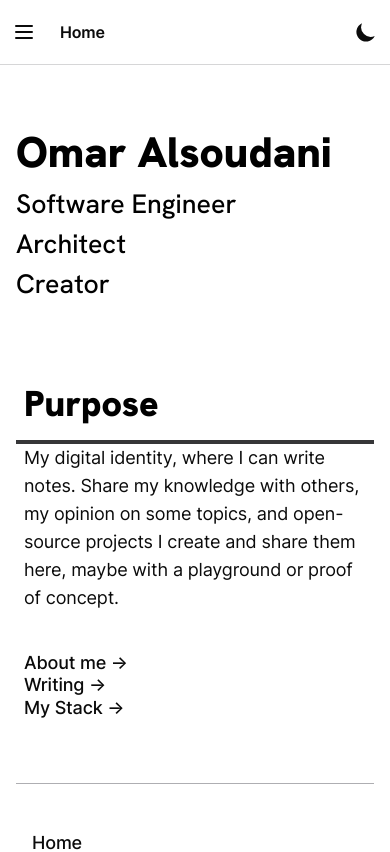
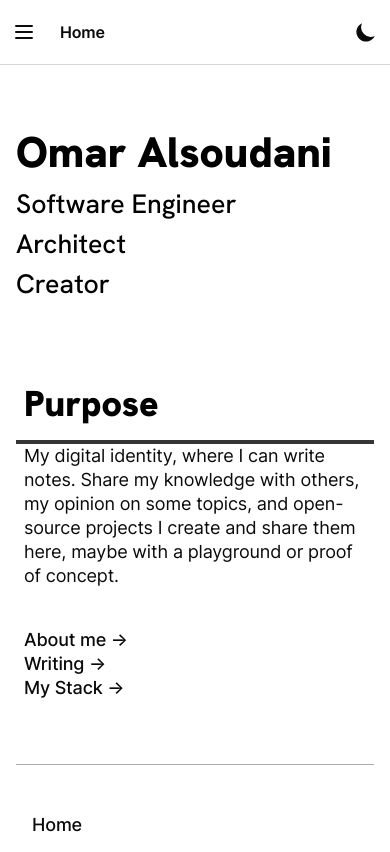
Before and after one commit to omaralsoudanii/mkreg.dev, a Next.js app: page / in a window 390 px wide. Shown: the top 852 px of the page. Built offline with nearby package versions, Linux system fonts and the light colour scheme; no server answers; what @tailwindcss/typography, tailwindcss-line-clamp would draw is missing.

Commit message:
adjust font heights

```diff
--- a/src/pages/index.tsx
+++ b/src/pages/index.tsx
@@ -28,7 +28,7 @@ const Home = () => {
               </h1>
             </div>
             <div className="flex flex-col !px-2">
-              <p className="text-lg md:text-xl">
+              <p className="text-lg !leading-6 md:text-xl md:!leading-relaxed">
                 My digital identity, where I can write notes. Share my knowledge
                 with others, my opinion on some topics, and open-source projects
                 I create and share them here, maybe with a playground or proof
@@ -37,17 +37,17 @@ const Home = () => {
             </div>
           </div>
           <div className="grid items-start grid-cols-1 text-left md:gap-1 md:items-center md:text-center md:grid-cols-3 !px-2">
-            <p className="text-lg !leading-normal md:text-xl md:!leading-relaxed !font-medium">
+            <p className="link-lg">
               <Link href="/about">
                 <a className="my-2 link-unstyled"> About me &rarr; </a>
               </Link>
             </p>
-            <p className="text-lg !leading-normal md:text-xl md:!leading-relaxed !font-medium">
+            <p className="link-lg">
               <Link href="/writing">
                 <a className="my-2 link-unstyled"> Writing &rarr; </a>
               </Link>
             </p>
-            <p className="text-lg !leading-normal md:text-xl md:!leading-relaxed !font-medium">
+            <p className="link-lg">
               <Link href="/stack">
                 <a className="my-2 link-unstyled"> My Stack &rarr; </a>
               </Link>
--- a/src/styles/custom.css
+++ b/src/styles/custom.css
@@ -115,11 +115,11 @@
 
   .prose .link-lg,
   .link-lg {
-    @apply text-lg !leading-normal md:text-xl md:!leading-relaxed !font-medium;
+    @apply text-lg !leading-6 md:text-xl md:!leading-relaxed !font-medium;
   }
 
   .dark .text-link {
-    @apply !font-medium;
+    @apply !font-normal;
     color: #68b5fb;
   }
 
@@ -129,7 +129,7 @@
   }
 
   .light .text-link {
-    @apply !font-medium text-blue-500;
+    @apply text-blue-500 !font-normal;
   }
 
   .light .text-link:hover {
@@ -151,13 +151,17 @@
     @apply hidden;
   }
 
+  .text-heading {
+    @apply text-black dark:text-white;
+  }
+
   h1,
   h2,
   h3,
   h4,
   h5,
   h6 {
-    @apply text-black dark:text-white;
+    @apply text-heading;
     letter-spacing: normal;
   }
 
```
